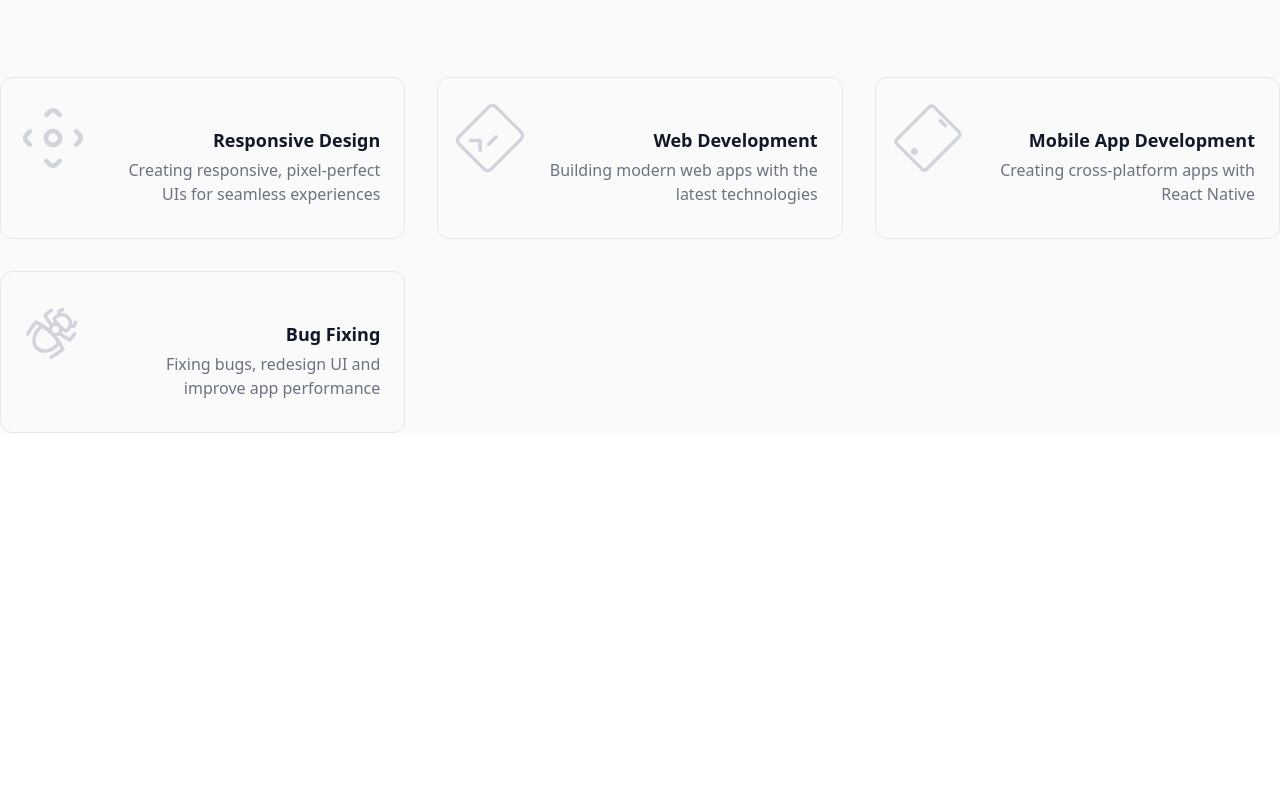
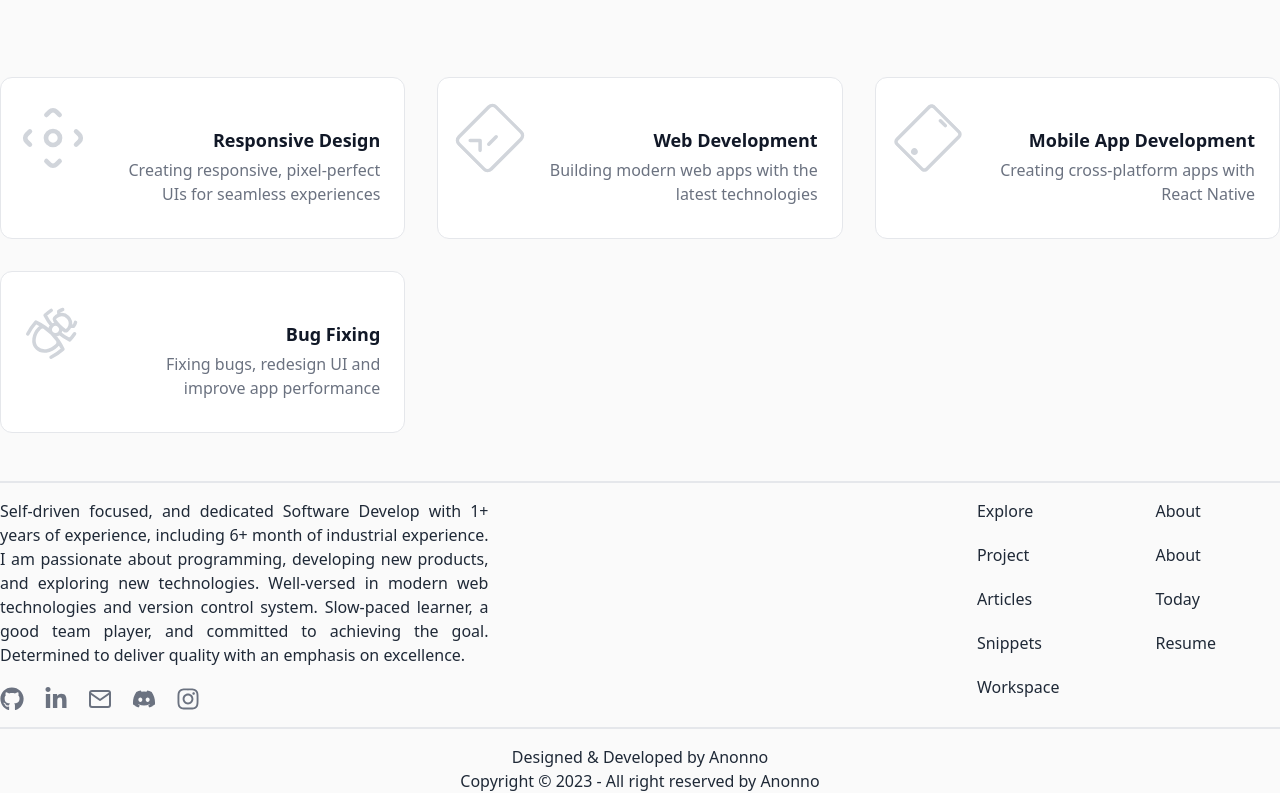
Before and after one commit to mranonno/my-portfolio, a React (Vite) app: page / in a window 1280 px wide. Shown: the part 1835-2628 px from the top of the page. Before the commit the page ends 2268 px from the top, so only its background shows below. Built offline with nearby package versions, Linux system fonts and the light colour scheme.

Commit message:
footer description

```diff
--- a/src/components/HomePage/IntroduceMySelf.tsx
+++ b/src/components/HomePage/IntroduceMySelf.tsx
@@ -1,9 +1,7 @@
 import profileImage from "../../assets/images/Anonno Das.jpg";
 import { MdOutlineFileDownload } from "react-icons/md";
-import { FaDiscord, FaGithub, FaInstagram } from "react-icons/fa";
 import { IoEye } from "react-icons/io5";
-import { FaLinkedinIn } from "react-icons/fa6";
-import { FiMail } from "react-icons/fi";
+import SocialLink from "../Shared/SocialLink";
 const IntroduceMySelf = () => {
   return (
     <div className="flex justify-between items-center px-16">
@@ -34,56 +32,7 @@ const IntroduceMySelf = () => {
             resume
           </button>
         </div>
-        <div className="flex gap-5 mt-5 relative">
-          <a
-            href="https://github.com/mranonno"
-            target="_blank"
-            rel="noopener noreferrer"
-          >
-            <FaGithub
-              size={24}
-              className="hover:-translate-y-2 transition-transform duration-300 text-gray-500 hover:text-fuchsia-700"
-            />
-          </a>
-
-          <a
-            href="https://www.linkedin.com/mranonno1"
-            target="_blank"
-            rel="noopener noreferrer"
-          >
-            <FaLinkedinIn
-              size={24}
-              className="hover:-translate-y-2 transition-transform duration-300 text-gray-500 hover:text-fuchsia-500"
-            />
-          </a>
-          <a href="mailto:anonnodas97@gmail.com">
-            <FiMail
-              className="hover:-translate-y-2 transition-transform duration-300 text-gray-500 hover:text-fuchsia-700"
-              size={24}
-            />
-          </a>
-          <a
-            href="https://www.instagram.com/mranonno1/"
-            target="_blank"
-            rel="noopener noreferrer"
-          >
-            <FaDiscord
-              size={24}
-              className="hover:-translate-y-2 transition-transform duration-300 text-gray-500 hover:text-fuchsia-700"
-            />
-          </a>
-
-          <a
-            href="https://www.instagram.com/mranonno1/"
-            target="_blank"
-            rel="noopener noreferrer"
-          >
-            <FaInstagram
-              size={24}
-              className="hover:-translate-y-2 transition-transform duration-300 text-gray-500 hover:text-fuchsia-700"
-            />
-          </a>
-        </div>
+        <SocialLink />
       </div>
       <div className="rotate-6 relative hover:scale-95 transition duration-1000 mr-24">
         <div className="w-44 h-52 overflow-hidden rounded-md z-20 relative border-2 border-fuchsia-700">
--- a/src/components/HomePage/ServiceCard.tsx
+++ b/src/components/HomePage/ServiceCard.tsx
@@ -13,7 +13,7 @@ const ServiceCard: FC<ServiceCardProps> = ({
   rotate,
 }) => {
   return (
-    <div className="border rounded-xl px-6 py-8 flex justify-between gap-6">
+    <div className="border rounded-xl px-6 py-8 flex justify-between gap-6 bg-white">
       <div>
         <Icon
           className={`text-gray-300 ${
--- a/src/components/Shared/Footer.tsx
+++ b/src/components/Shared/Footer.tsx
@@ -1,5 +1,47 @@
+import { Link } from "react-router-dom";
+import SocialLink from "./SocialLink";
+
 const Footer = () => {
-  return <div>Footer</div>;
+  return (
+    <div className="mt-12">
+      <div className="border mb-4" />
+      <div className="flex justify-between">
+        <div className="flex-[0.5]">
+          <div></div>
+          <p className="text-justify">
+            Self-driven focused, and dedicated Software Develop with 1+ years of
+            experience, including 6+ month of industrial experience. I am
+            passionate about programming, developing new products, and exploring
+            new technologies. Well-versed in modern web technologies and version
+            control system. Slow-paced learner, a good team player, and
+            committed to achieving the goal. Determined to deliver quality with
+            an emphasis on excellence.{" "}
+          </p>
+          <SocialLink />
+        </div>
+        <div className="flex gap-24 pr-16">
+          <div className="flex flex-col gap-5">
+            <h3>Explore</h3>
+            <Link to={"/projects"}>Project</Link>
+            <Link to={"/articles"}>Articles</Link>
+            <Link>Snippets</Link>
+            <Link>Workspace</Link>
+          </div>
+          <div className="flex flex-col gap-5">
+            <h3>About</h3>
+            <Link to={"/about"}>About</Link>
+            <Link>Today</Link>
+            <Link>Resume</Link>
+          </div>
+        </div>
+      </div>
+      <div className="border my-4" />
+      <div className="text-center">
+        <h3>Designed & Developed by Anonno</h3>
+        <p>Copyright © 2023 - All right reserved by Anonno</p>
+      </div>
+    </div>
+  );
 };
 
 export default Footer;
--- /dev/null
+++ b/src/components/Shared/SocialLink.tsx
@@ -0,0 +1,60 @@
+import { FaDiscord, FaGithub, FaInstagram } from "react-icons/fa";
+import { FaLinkedinIn } from "react-icons/fa6";
+import { FiMail } from "react-icons/fi";
+
+const SocialLink = () => {
+  return (
+    <div className="flex gap-5 mt-5 relative">
+      <a
+        href="https://github.com/mranonno"
+        target="_blank"
+        rel="noopener noreferrer"
+      >
+        <FaGithub
+          size={24}
+          className="hover:-translate-y-2 transition-transform duration-300 text-gray-500 hover:text-fuchsia-700"
+        />
+      </a>
+
+      <a
+        href="https://www.linkedin.com/mranonno1"
+        target="_blank"
+        rel="noopener noreferrer"
+      >
+        <FaLinkedinIn
+          size={24}
+          className="hover:-translate-y-2 transition-transform duration-300 text-gray-500 hover:text-fuchsia-500"
+        />
+      </a>
+      <a href="mailto:anonnodas97@gmail.com">
+        <FiMail
+          className="hover:-translate-y-2 transition-transform duration-300 text-gray-500 hover:text-fuchsia-700"
+          size={24}
+        />
+      </a>
+      <a
+        href="https://www.instagram.com/mranonno1/"
+        target="_blank"
+        rel="noopener noreferrer"
+      >
+        <FaDiscord
+          size={24}
+          className="hover:-translate-y-2 transition-transform duration-300 text-gray-500 hover:text-fuchsia-700"
+        />
+      </a>
+
+      <a
+        href="https://www.instagram.com/mranonno1/"
+        target="_blank"
+        rel="noopener noreferrer"
+      >
+        <FaInstagram
+          size={24}
+          className="hover:-translate-y-2 transition-transform duration-300 text-gray-500 hover:text-fuchsia-700"
+        />
+      </a>
+    </div>
+  );
+};
+
+export default SocialLink;
--- a/src/layout/Main.tsx
+++ b/src/layout/Main.tsx
@@ -1,6 +1,6 @@
 import { Outlet } from "react-router-dom";
 import Navbar from "../components/Shared/Navbar";
-// import Footer from "../components/Shared/Footer";
+import Footer from "../components/Shared/Footer";
 
 const Main = () => {
   return (
@@ -8,7 +8,7 @@ const Main = () => {
       <div className="max-w-screen-xl mx-auto">
         <Navbar />
         <Outlet />
-        {/* <Footer /> */}
+        <Footer />
       </div>
     </div>
   );
```
